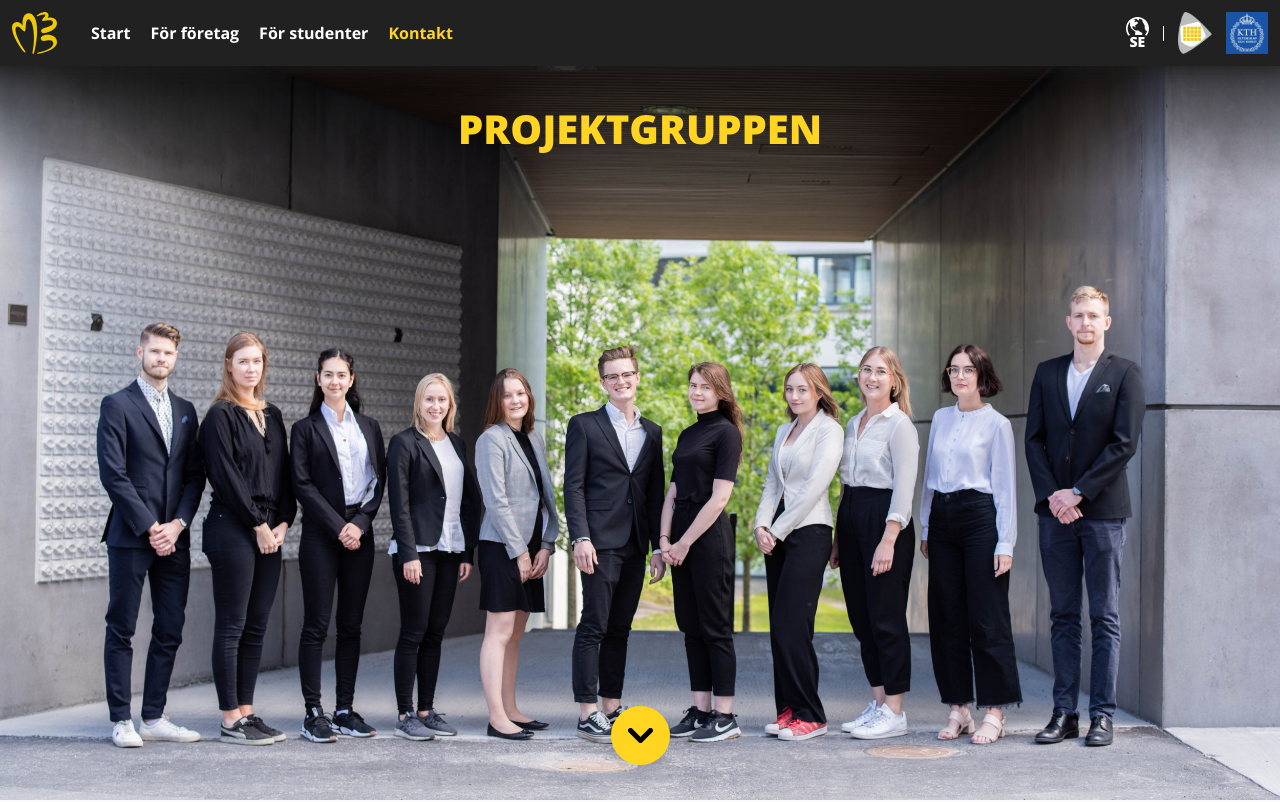
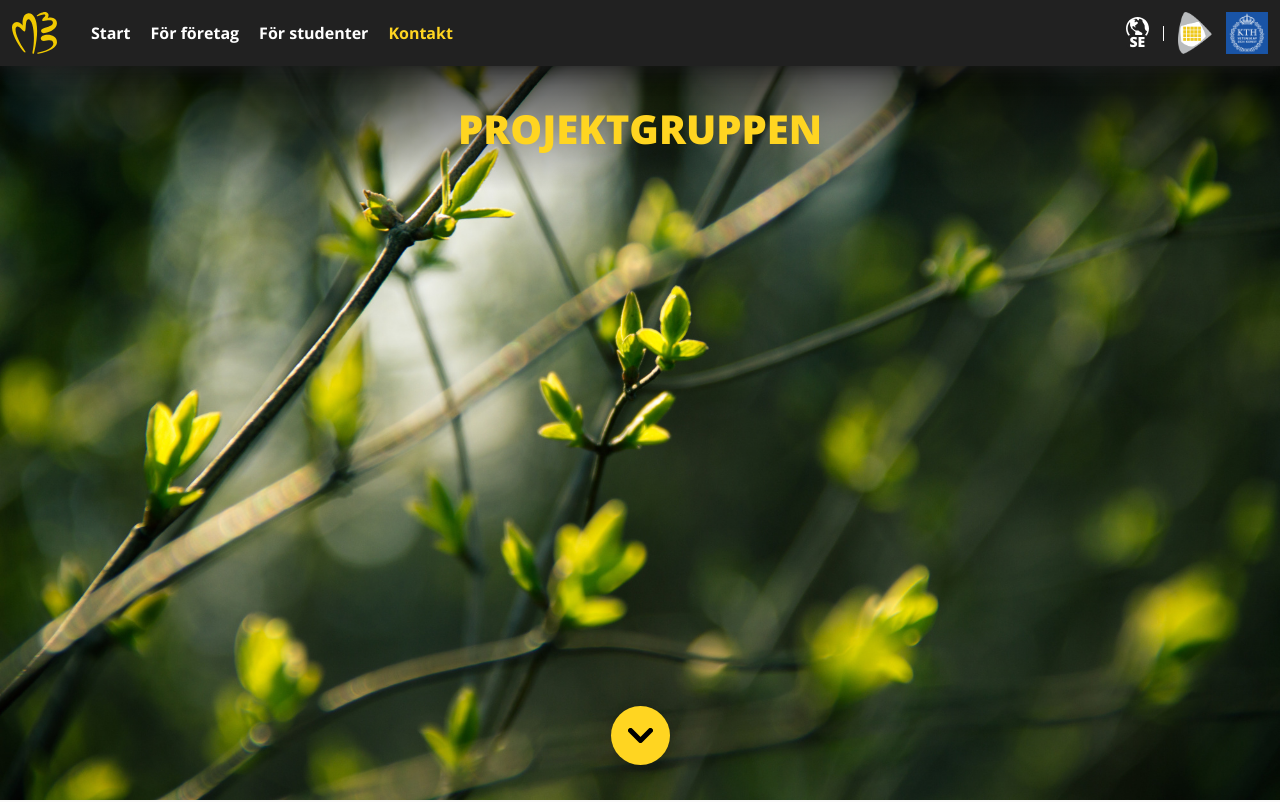
Before and after one commit to MediasBranschdag/MBD, a React (Create React App) app: page /contact in a window 1280 px wide. Shown: the top 802 px of the page. Built offline with nearby package versions, Linux system fonts and the light colour scheme; no server answers.

Commit message:
Add tmp image for contact page

```diff
--- a/src/pages/contact-page/contact-page.tsx
+++ b/src/pages/contact-page/contact-page.tsx
@@ -16,6 +16,8 @@ import { InputInfo } from '../../components/input-info/input-info';
 import { Button, ButtonTypes } from '../../components/button/button';
 import ContactForm from '../company-page/contact-form/contact-form';
 
+import Background from '../../assets/backgrounds/branches_buds.jpg';
+
 const Contactpage: FC = () => {
 
     const [pgMembers, setPgMembers] = useState<TeamMember[]>([]);
@@ -32,7 +34,7 @@ const Contactpage: FC = () => {
             <IntroScreen
                 title={TranslationModel.translate(phrases.the_project_group)}>
                 <div
-                    style={{backgroundImage: `url("/assets/team/PG20.jpg")`}}
+                    style={{backgroundImage: `url(${Background})`}}
                     className="contactpage-background"></div>
             </IntroScreen>
 
```
Also changed, not shown: src/assets/backgrounds/branches_buds.jpg (added).
